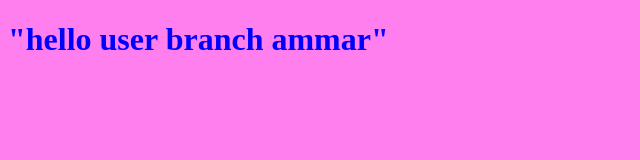
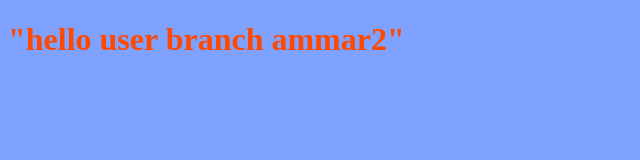
Before and after one commit to ammartahesh/project, a plain HTML site: page index.html in a window 1280 px wide. Shown: the whole page, without its empty margins (0-640 px from the left). Drawn offline with Linux system fonts and the light colour scheme.

Commit message:
تعديل 3 ملغان من برانش عمار

```diff
--- a/app.js
+++ b/app.js
@@ -1 +1 @@
-alert("hello");
+alert("hello ammar");
--- a/index.html
+++ b/index.html
@@ -7,7 +7,7 @@
     <link rel="stylesheet" href="style.css">
 </head>
 <body>
-    <h1>"hello user branch ammar"</h1>
+    <h1>"hello user branch ammar2"</h1>
     <script src="app.js"></script>
 </body>
     </html>
--- a/style.css
+++ b/style.css
@@ -1,6 +1,6 @@
 h1{
-    color: blue;
+    color: rgb(255, 72, 0);
 }
 body{
-    background-color: rgb(255, 127, 238);
+    background-color: rgb(127, 161, 255);
 }
```
